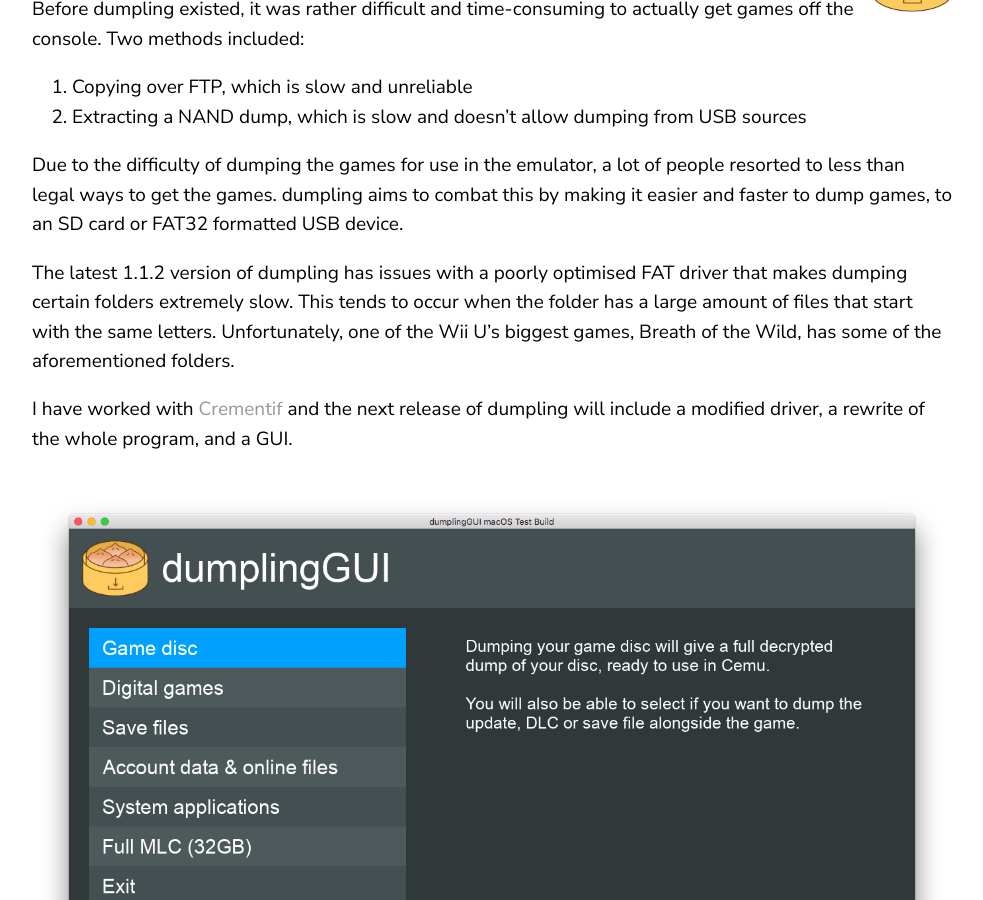
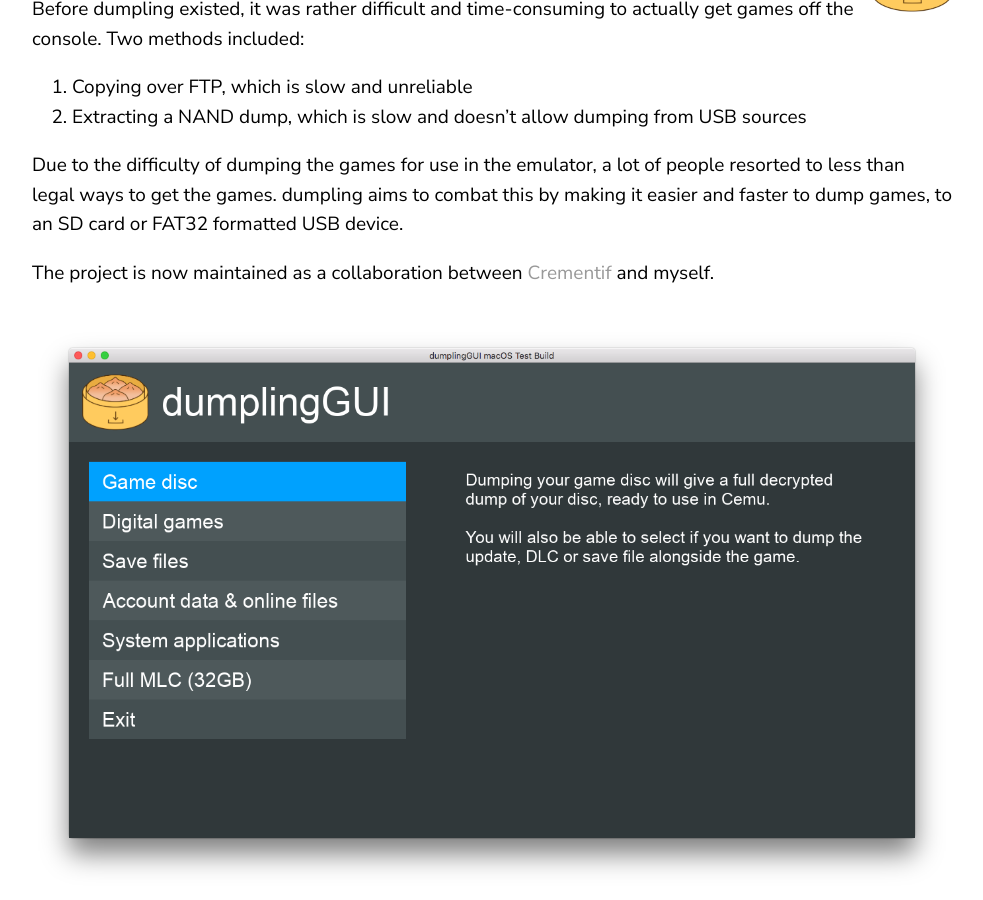
Before and after one commit to emiyl/emiyl.com, a Jekyll site: the page built from index.md, in a window 1280 px wide and 900 px high, scrolled down 1713 px. Shown: the whole window, without its empty margins (68-1051 px from the left). Built offline with Jekyll 4.4.1, drawn with Linux system fonts in a browser that asks for light colours.

Commit message:
Update index.md

```diff
--- a/index.md
+++ b/index.md
@@ -27,9 +27,7 @@
 
 Due to the difficulty of dumping the games for use in the emulator, a lot of people resorted to less than legal ways to get the games. dumpling aims to combat this by making it easier and faster to dump games, to an SD card or FAT32 formatted USB device.
 
-The latest 1.1.2 version of dumpling has issues with a poorly optimised FAT driver that makes dumping certain folders extremely slow. This tends to occur when the folder has a large amount of files that start with the same letters. Unfortunately, one of the Wii U's biggest games, Breath of the Wild, has some of the aforementioned folders.
-
-I have worked with [Crementif](https://github.com/Crementif) and the next release of dumpling will include a modified driver, a rewrite of the whole program, and a GUI.
+The project is now maintained as a collaboration between [Crementif](https://github.com/Crementif) and myself.
 
 <img src="/assets/images/dumplingGUI.png" alt="dumpling GUI screenshot">
 
```
